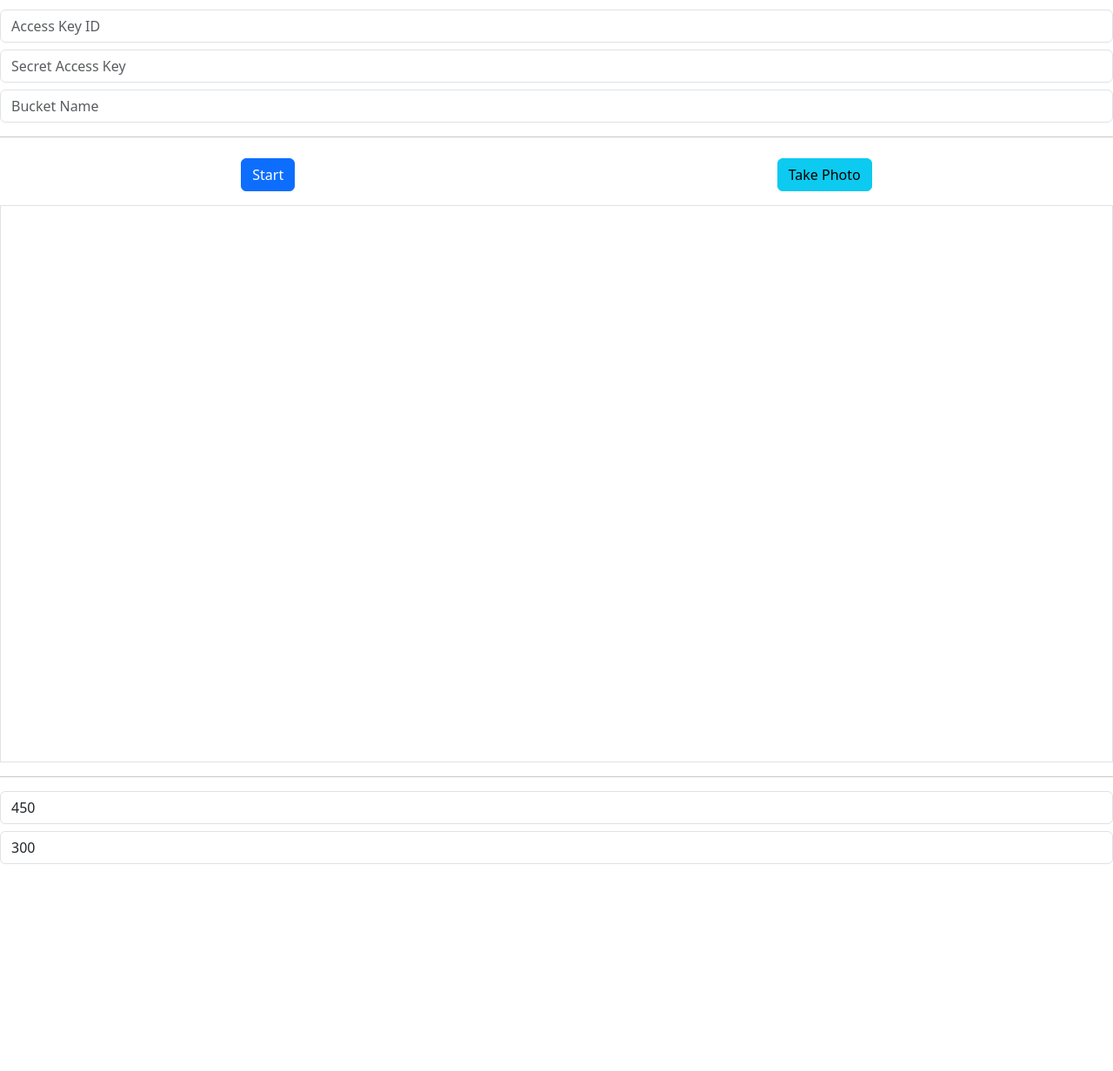
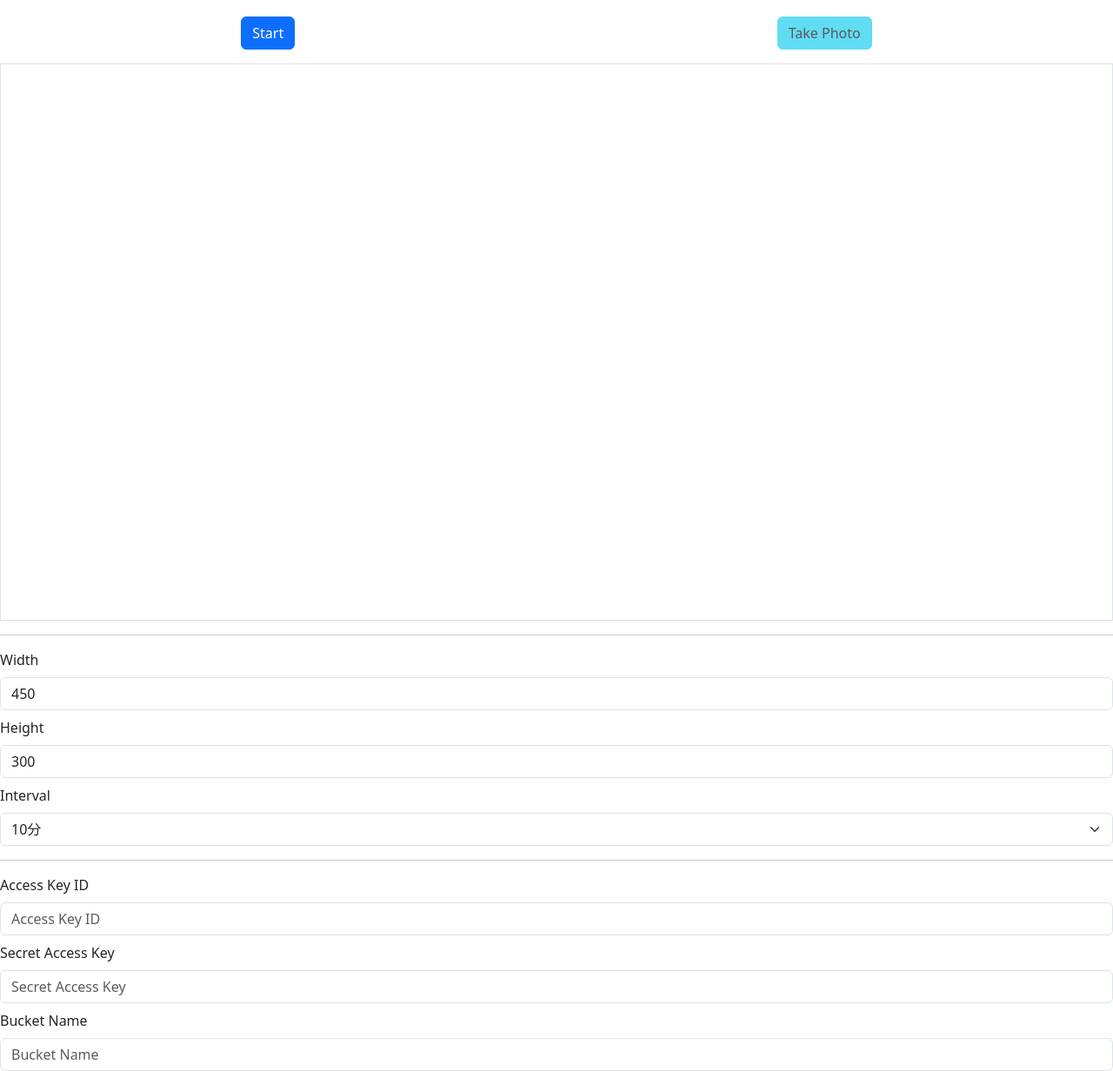
Before and after one commit to osawa-koki/okura-no-kansatsu, a website with bundled scripts: page public/index.html in a window 1280 px wide. Shown: the part 69-1301 px from the top of the page at 87% size. Before the commit the page ends 1071 px from the top, so only its background shows below. Built offline with nearby package versions, Linux system fonts and the light colour scheme.

Commit message:
パラメタの変更を可能に。

```diff
--- a/public/index.html
+++ b/public/index.html
@@ -20,18 +20,33 @@
 </head>
 <body>
   <h1 class="my-3 text-center">🌱🌱🌱 オクラの観察</h1>
-  <input id="access-key-id" class="form-control d-block my-2" type="text" placeholder="Access Key ID" />
-  <input id="secret-access-key" class="form-control d-block my-2" type="password" placeholder="Secret Access Key" />
-  <input id="bucket-name" class="form-control d-block my-2" type="text" placeholder="Bucket Name" />
-  <hr>
   <div class="d-flex justify-content-center align-items-center">
     <button id="button" class="btn btn-primary d-block my-2 mx-auto">Start</button>
-    <button id="take-photo" class="btn btn-info d-block my-2 mx-auto">Take Photo</button>
+    <button id="take-photo" class="btn btn-info d-block my-2 mx-auto" disabled>Take Photo</button>
   </div>
   <video id="video" class="border d-block w-100 my-2 mx-auto" autoplay muted playsinline></video>
   <hr>
-  <input id="width" class="form-control d-block my-2" type="number" placeholder="Width" value="450" />
-  <input id="height" class="form-control d-block my-2" type="number" placeholder="Height" value="300" />
+  <label for="width" class="form-label d-block">Width</label>
+  <input id="width" class="form-control d-block mb-2" type="number" placeholder="Width" value="450" />
+  <label for="height" class="form-label d-block">Height</label>
+  <input id="height" class="form-control d-block mb-2" type="number" placeholder="Height" value="300" />
+  <label for="interval" class="form-label d-block">Interval</label>
+  <select id="interval" class="form-select d-block mb-2">
+    <option value="1000">1秒</option>
+    <option value="10000">10秒</option>
+    <option value="60000">1分</option>
+    <option value="600000" selected>10分</option>
+    <option value="3600000">1時間</option>
+  </select>
+
+  <hr>
+
+  <label for="access-key-id" class="form-label d-block">Access Key ID</label>
+  <input id="access-key-id" class="form-control d-block mb-2" type="text" placeholder="Access Key ID" />
+  <label for="secret-access-key" class="form-label d-block">Secret Access Key</label>
+  <input id="secret-access-key" class="form-control d-block mb-2" type="password" placeholder="Secret Access Key" />
+  <label for="bucket-name" class="form-label d-block">Bucket Name</label>
+  <input id="bucket-name" class="form-control d-block mb-2" type="text" placeholder="Bucket Name" />
 
   <div id="toast" class="toast" style="display: none;"></div>
 
--- a/src/element.ts
+++ b/src/element.ts
@@ -6,6 +6,7 @@ export const secretAccessKeyInput = document.getElementById('secret-access-key')
 export const bucketNameInput = document.getElementById('bucket-name')! as HTMLInputElement
 export const widthInput = document.getElementById('width')! as HTMLInputElement
 export const heightInput = document.getElementById('height')! as HTMLInputElement
+export const intervalSelect = document.getElementById('interval')! as HTMLSelectElement
 
 export const takePhotoButton = document.getElementById('take-photo')! as HTMLButtonElement
 
@@ -23,6 +24,9 @@ if (width != null) widthInput.value = width
 
 const height = localStorage.getItem('height')
 if (height != null) heightInput.value = height
+
+const interval = localStorage.getItem('interval')
+if (interval != null) intervalSelect.value = interval
 
 accessKeyIdInput.addEventListener('input', () => {
   localStorage.setItem('accessKeyId', accessKeyIdInput.value)
@@ -44,6 +48,10 @@ heightInput.addEventListener('input', () => {
   localStorage.setItem('height', heightInput.value)
 })
 
+intervalSelect.addEventListener('input', () => {
+  localStorage.setItem('interval', intervalSelect.value)
+})
+
 export function getCredentials() {
   return {
     accessKeyId: accessKeyIdInput.value,
@@ -63,4 +71,8 @@ export function getHeight() {
   return parseInt(heightInput.value)
 }
 
+export function getInterval() {
+  return parseInt(intervalSelect.value)
+}
+
 export const toastElement = document.getElementById('toast')! as HTMLDivElement
--- a/src/index.ts
+++ b/src/index.ts
@@ -1,7 +1,7 @@
 import { S3Client, PutObjectCommand } from '@aws-sdk/client-s3'
 
 import './reloader'
-import { button, getBucketName, getCredentials, getHeight, getWidth, takePhotoButton, video } from './element'
+import { button, getBucketName, getCredentials, getHeight, getInterval, getWidth, takePhotoButton, video } from './element'
 import { toast } from './util'
 
 let s3: S3Client | null = null
@@ -38,7 +38,7 @@ const startCamera = (): void => {
 
         const prevPhotoTakenAt = photoTakenAt
         const now = new Date()
-        if (prevPhotoTakenAt != null && now.getTime() - prevPhotoTakenAt.getTime() < 10 * 60 * 1000) return
+        if (prevPhotoTakenAt != null && now.getTime() - prevPhotoTakenAt.getTime() < getInterval()) return
 
         photoTakenAt = now
 
@@ -87,9 +87,11 @@ const endCamera = (): void => {
 button.addEventListener('click', () => {
   if (mediaRecorder != null) {
     button.textContent = 'Start'
+    takePhotoButton.disabled = true
     endCamera()
   } else {
     button.textContent = 'Stop'
+    takePhotoButton.disabled = false
     startCamera()
   }
 })
```
